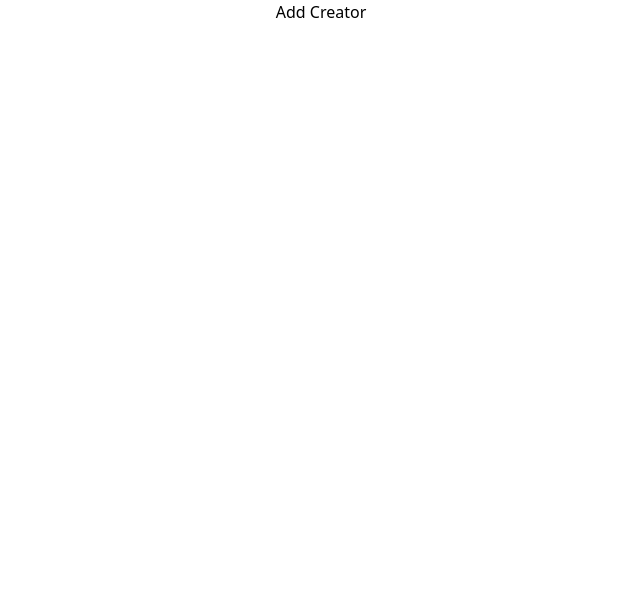
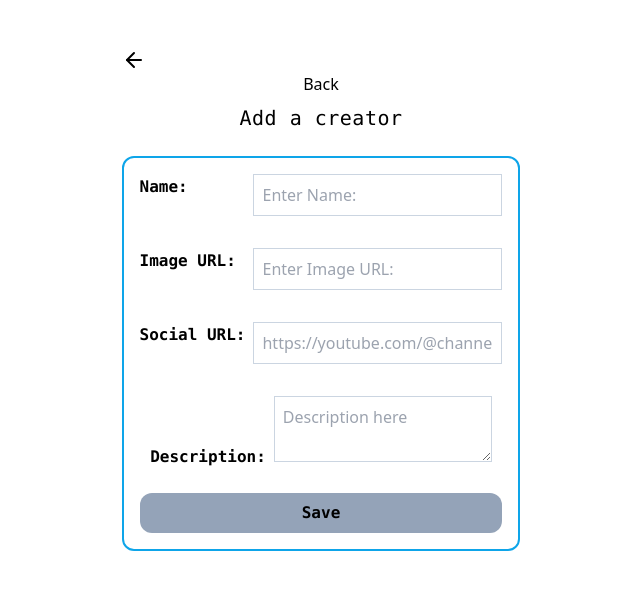
Before and after one commit to abirmahmood6/CreatorVerse, a React app in the folder frontend/: page /add in a window 1280 px wide. Shown: the top 590 px of the page, without its empty margins (319-959 px from the left). Built offline with nearby package versions, Linux system fonts and the light colour scheme; the HTML template or start-up script is replaced by a standard one.

Commit message:
feat: add UI + logic to add a content creator

```diff
--- a/frontend/src/pages/AddCreator.jsx
+++ b/frontend/src/pages/AddCreator.jsx
@@ -1,11 +1,103 @@
+import supabase from "../client";
+import toast from "react-hot-toast"
+import { Link, useNavigate } from "react-router";
+import { useState } from "react";
+import { ArrowLeft } from "lucide-react";
+
+// to-do for this page:
+// add {loading}, add {rateLimiting}, for the save btn, if loading show "saving...""
+// more compelling UI maybe
 
 const AddCreator = () => {
+  const [isLoading, setLoading] = useState(false);
+  const [name, setName] = useState("");
+  const [imageURL, setImageURL] = useState("");
+  const [description, setDescription] = useState("");
+  const [url, setURL] = useState("");
+  const navigate = useNavigate();
+
+  const handleAddCreator = async (e) => {
+    e.preventDefault();
+    if (!name || !imageURL || !description || !url) {
+      toast.error("Please enter all fields!")
+      return;
+    };
+    const { data, error } = await supabase
+      .from("creators")
+      .insert([{ name, imageURL, description, url }]) // each object{} is inserting a new row of data, if you give multiple {},{}, that means inserting multiple rows at once
+      .select() // you must select() to have your inserted data to be returned as "data"
+    console.log({ data, error });
+
+    if (error) {
+      console.log("Error adding creator!");
+      toast.error("Error adding creator!");
+    };
+    if (data) {
+      console.log("Creator Added: ", data);
+      toast.success("Creator Added!");
+      navigate("/");
+    };
+  }
 
   return (
-    <div>
-      <h1> Add Creator </h1>
+    <div className="p-8 flex flex-col items-center"> {/* Outer-most wrapper centers whole page*/}
+      <div className="max-w-2xl p-4">
+        <Link to="/" className="btn btn-ghost"> <ArrowLeft /> Back </Link>
+        <h1 className="font-mono mx-auto w-fit p-2 mb-4 rounded-xl tracking-wide text-xl">Add a creator</h1>
+        {/* structure and repeat */}
+        <form onSubmit={handleAddCreator} className="border-2 border-sky-500 p-4 rounded-xl">
+          <div className="form-control mb-4 flex justify-between ">
+            <label className="label mr-2">
+              <span className="label-text font-mono font-bold ">Name:</span>
+            </label>
+            <input
+              type="text"
+              value={name}
+              placeholder="Enter Name:"
+              className="border border-slate-300 mb-4 p-2"
+              onChange={(e) => setName(e.target.value)}
+            />
+          </div>
+          <div className="form-control mb-4 flex justify-between">
+            <label className="label mr-2">
+              <span className="label-text font-mono font-bold">Image URL:</span>
+            </label>
+            <input
+              type="text"
+              value={imageURL}
+              placeholder="Enter Image URL:"
+              className="border border-slate-300 mb-4 p-2"
+              onChange={(e) => setImageURL(e.target.value)}
+            />
+          </div>
+          <div className="form-control mb-4 flex justify-between">
+            <label className="label mr-2">
+              <span className="label-text font-mono font-bold">Social URL:</span>
+            </label>
+            <input
+              type="text"
+              value={url}
+              placeholder="https://youtube.com/@channelname"
+              className="border border-slate-300 mb-4 p-2"
+              onChange={(e) => setURL(e.target.value)}
+            />
+          </div>
+          <div className="form-control mb-4 ">
+            <label className="label mr-2">
+              <span className="label-text font-mono font-bold">Description:</span>
+            </label>
+            <textarea
+              value={description}
+              placeholder="Description here"
+              className="textarea border border-slate-300 p-2"
+              onChange={(e) => setDescription(e.target.value)}
+            />
+          </div>
+          <button type="submit" className="bg-slate-400 px-4 py-2 mt-2 w-full font-mono font-bold mx-auto hover:bg-slate-500 rounded-xl"> Save </button>
+        </form>
+      </div>
     </div>
-  )
-}
+  );
+};
 
-export default AddCreator
+export default AddCreator;
```
